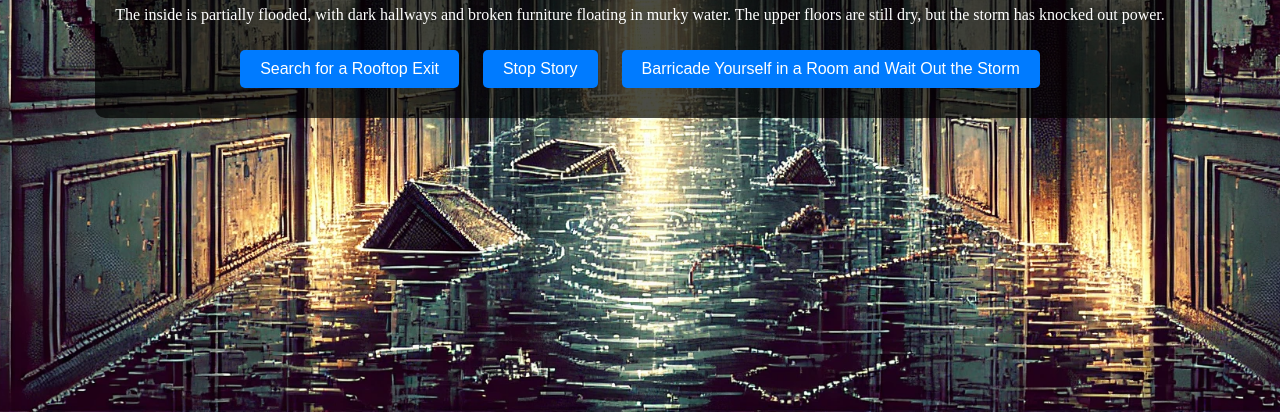
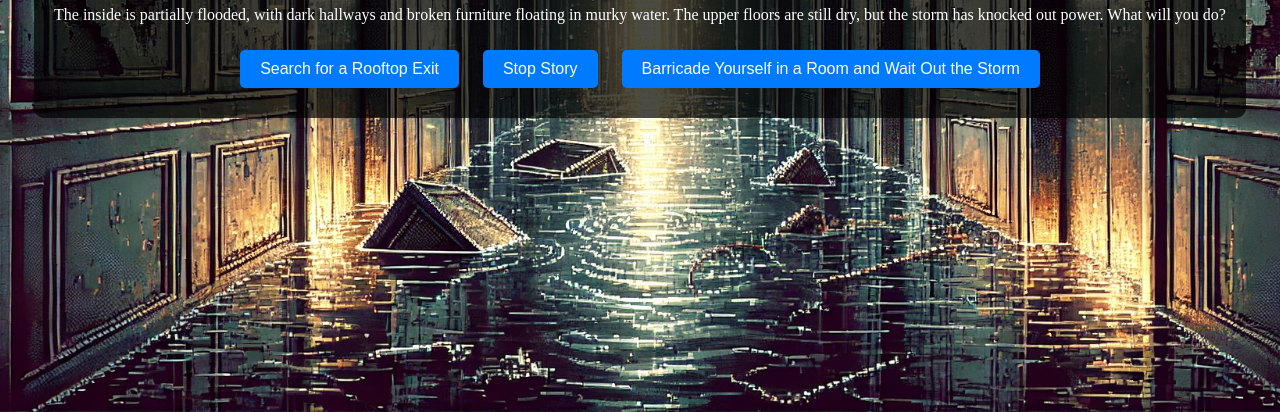
Before and after one commit to GurhansD/FBLA_Project_24-25, a website built with Vite: page hotelHallway.html in a window 1280 px wide. Shown: the part 388-800 px from the top of the page. Built offline with nearby package versions, Linux system fonts and the light colour scheme.

Commit message:
Extended Text Animation and Added Help Feature to All Pages

```diff
--- /dev/null
+++ b/help.js
@@ -0,0 +1,83 @@
+// Help system functionality
+(function() {
+    // Create help button
+    const helpButton = document.createElement('button');
+    helpButton.id = 'helpButton';
+    helpButton.textContent = 'Help';
+    helpButton.style.position = 'fixed';
+    helpButton.style.top = '20px';
+    helpButton.style.left = '20px';
+    helpButton.style.zIndex = '1000';
+    helpButton.style.padding = '10px 20px';
+    helpButton.style.backgroundColor = '#007bff';
+    helpButton.style.color = 'white';
+    helpButton.style.border = 'none';
+    helpButton.style.borderRadius = '5px';
+    helpButton.style.cursor = 'pointer';
+    helpButton.style.transition = 'all 0.3s';
+
+    // Create help overlay
+    const helpOverlay = document.createElement('div');
+    helpOverlay.id = 'helpOverlay';
+    helpOverlay.style.display = 'none';
+    helpOverlay.style.position = 'fixed';
+    helpOverlay.style.top = '0';
+    helpOverlay.style.left = '0';
+    helpOverlay.style.width = '100%';
+    helpOverlay.style.height = '100%';
+    helpOverlay.style.backgroundColor = 'rgba(0,0,0,0.8)';
+    helpOverlay.style.zIndex = '999';
+    helpOverlay.style.display = 'none'; // Initially hidden
+    helpOverlay.style.alignItems = 'center';
+    helpOverlay.style.justifyContent = 'center';
+
+    // Create help content box
+    const helpBox = document.createElement('div');
+    helpBox.id = 'helpBox';
+    helpBox.style.backgroundColor = 'rgba(0,0,0,0.7)';
+    helpBox.style.padding = '30px';
+    helpBox.style.borderRadius = '10px';
+    helpBox.style.maxWidth = '800px';
+    helpBox.style.width = '90%';
+    helpBox.style.color = 'white';
+    helpBox.style.position = 'relative';
+
+    // Add help content
+    helpBox.innerHTML = `
+        <h1 style="color: #800080; text-align: center; margin-bottom: 30px; animation: float 3s ease-in-out infinite;">Help Guide</h1>
+        <p style="margin-bottom: 20px; line-height: 1.8;">As you navigate through the storm-ravaged city of Vaireaux, here are a few key features to help guide your journey:</p>
+        <p style="margin-bottom: 20px; line-height: 1.8;"><strong>Inventory:</strong> At any time, click the Inventory button in the top right corner of the screen to check the items you've acquired. Some items may be essential for survival, so keep track of what you're carrying.</p>
+        <p style="margin-bottom: 20px; line-height: 1.8;"><strong>Stopping the Story:</strong> If you need to step away, click the Stop Story button to return to the main page. You can always restart your journey from the beginning or load your last checkpoint.</p>
+        <p style="margin-bottom: 20px; line-height: 1.8;"><strong>Death & Checkpoints:</strong> The storm is merciless, and many choices lead to death. If you perish, simply click Load Recent Checkpoint to return to the last saved point in your journey and try a different path.</p>
+        <p style="margin-bottom: 20px; line-height: 极1.8;"><strong>Your Report:</strong> After making it through the storm—whether you survive or not—you'll receive a final report detailing your journey, including your death count and overall score.</p>
+        <p style="margin-bottom: 30px; line-height: 1.8;">Choose wisely, adapt to the storm, and see if you have what it takes to escape.</p>
+        <div style="text-align: center;">
+            <button id="closeHelp" style="padding: 10px 20px; background-color: #800080; color: white; border: none; border-radius: 5px; cursor: pointer; margin-top: 20px;">Close</button>
+        </div>
+    `;
+
+    // Add float animation
+    const style = document.createElement('style');
+    style.textContent = `
+        @keyframes float {
+            0% { transform: translateY(0); }
+            50% { transform: translateY(-10px); }
+            100% { transform: translateY(0); }
+        }
+    `;
+    document.head.appendChild(style);
+
+    // Add elements to document
+    document.body.appendChild(helpButton);
+    helpOverlay.appendChild(helpBox);
+    document.body.appendChild(helpOverlay);
+
+    // Toggle help visibility
+    function toggleHelp() {
+        helpOverlay.style.display = helpOverlay.style.display === 'none' ? 'flex' : 'none';
+    }
+
+    // Event listeners
+    helpButton.addEventListener('click', toggleHelp);
+    document.getElementById('closeHelp').addEventListener('click', toggleHelp);
+})();
--- a/hotelHallway.html
+++ b/hotelHallway.html
@@ -49,7 +49,7 @@
 <body>
     <div id="transparentBox">
         <h1>You enter the hotel only to find this to be its condition</h1>
-        <p>The inside is partially flooded, with dark hallways and broken furniture floating in murky water. The upper floors are still dry, but the storm has knocked out power.</p>
+        <p id="animated-text"></p>
         <div id="choices">
             <button onclick="window.location.href='hotelRooftop.html'">Search for a Rooftop Exit</button>
 
@@ -60,5 +60,20 @@
 
     <script src="inventory.js"></script>
     <script src="saveSystem.js"></script>
+    <script src="help.js"></script>
+    <script type="module">
+        import { animateText } from './textAnimation.js';
+
+        const userSpeed = localStorage.getItem('textSpeed') || 25;
+        const storyText = "The inside is partially flooded, with dark hallways and broken furniture floating in murky water. The upper floors are still dry, but the storm has knocked out power. What will you do?";
+
+        const storyButtons = document.querySelectorAll('button:not(#inventoryBox button)');
+
+        animateText('animated-text', storyText, userSpeed, () => {
+            storyButtons.forEach(button => button.disabled = false);
+        });
+
+        storyButtons.forEach(button => button.disabled = true);
+    </script>
 </body>
 </html>
```
Also changed, not shown: coffeeShop.html (+1 -0 lines), hotel.html (+1 -0 lines), hotelEntrance.html (+16 -1 lines), hotelPath1.html (+1 -0 lines), hotelPath3.html (+1 -0 lines), hotelPath3RightBridge.html (+16 -1 lines), hotelPathAbandonedShop.html (+3 -3 lines), hotelPathShadyMan.html (+1 -0 lines), hotelRooftop.html (+1 -0 lines), index.html (+1 -0 lines), maintenenceTunnel.html (+1 -0 lines), subwayEntrance.html (+1 -0 lines), subwayPath1.html (+1 -0 lines), subwayPath2.html (+1 -0 lines), 2 more files.
